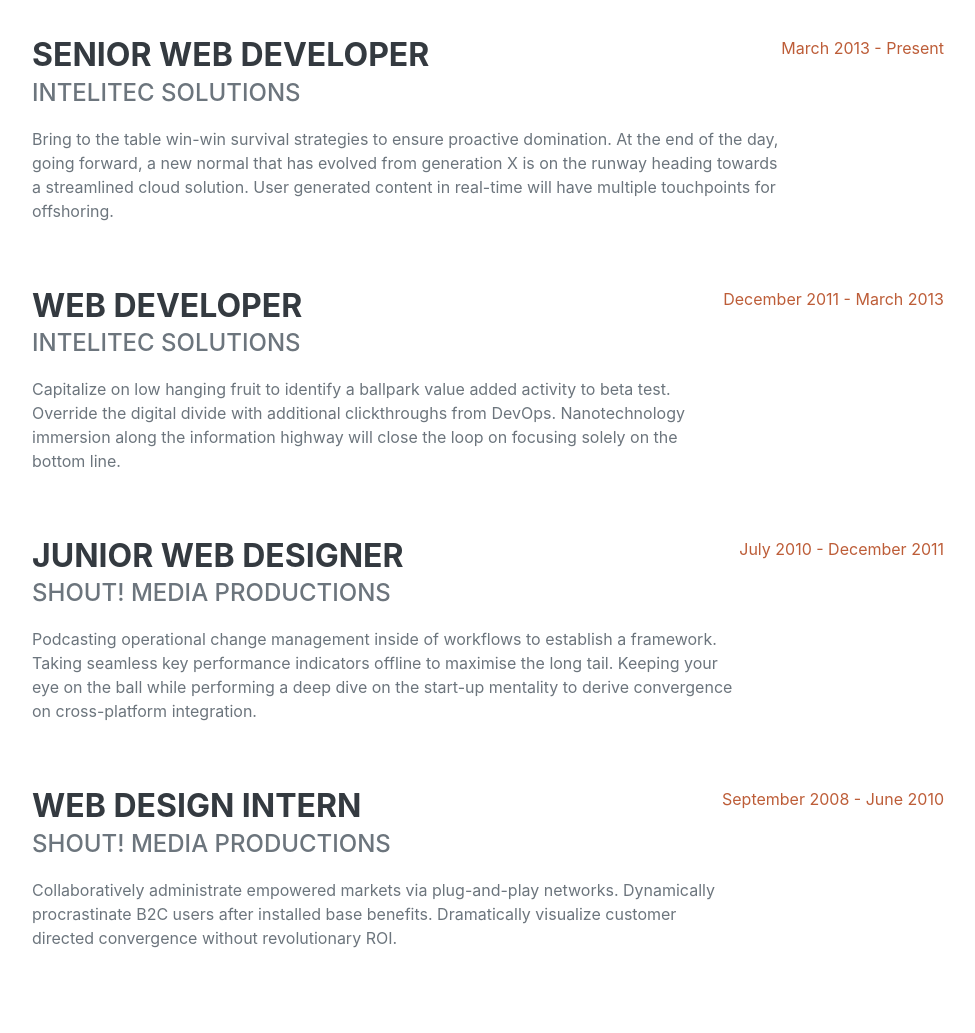
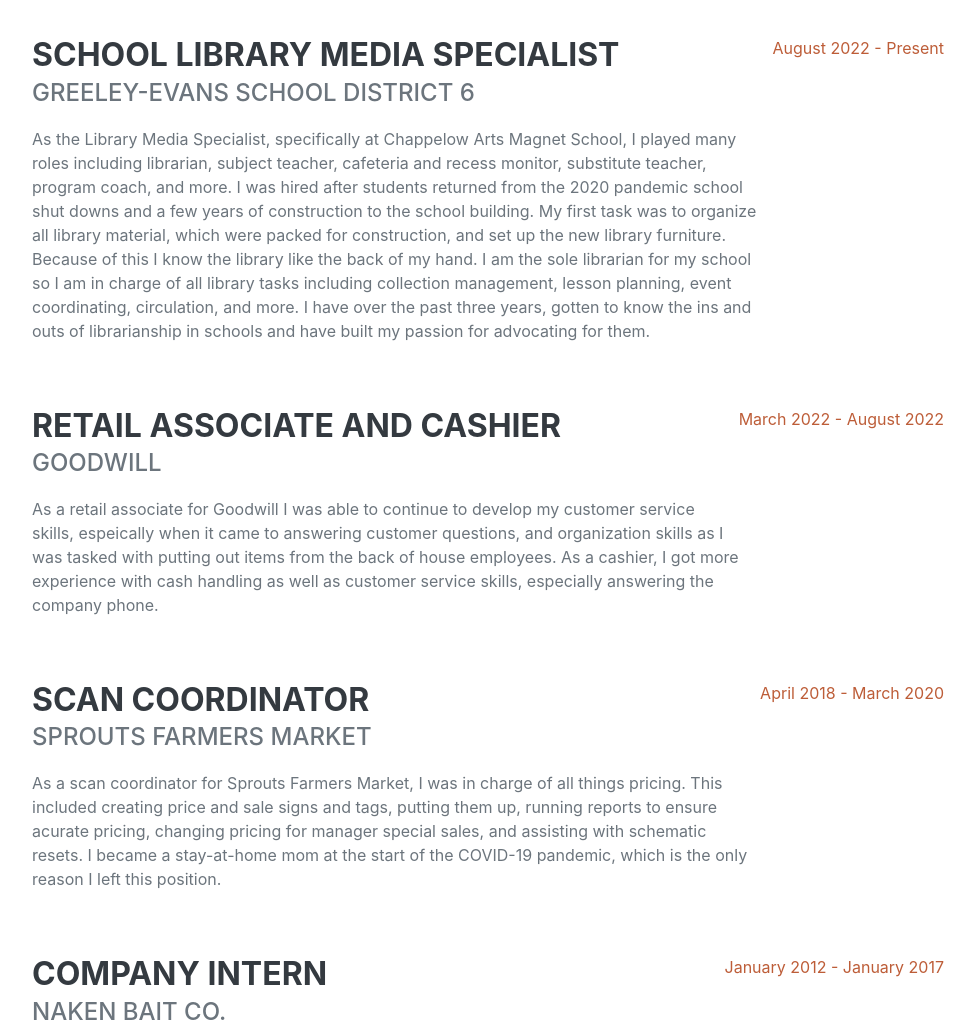
Before and after one commit to alyssapaige137/alyssapaige137.github.io, a plain HTML site: page index.html in a window 1280 px wide. Shown: the part 960-1993 px from the top of the page, without its empty margins (288-1263 px from the left). Drawn offline with nearby package versions, Linux system fonts and the light colour scheme; a web font is replaced by a local one.

Commit message:
Experience

```diff
--- a/index.html
+++ b/index.html
@@ -36,7 +36,7 @@
         </nav>
         <!-- Page Content-->
         <div class="container-fluid p-0">
-            <!-- About-->
+            <!-- About: Name, contact, bio-->
             <section class="resume-section" id="about">
                 <div class="resume-section-content">
                     <h1 class="mb-0">
@@ -47,7 +47,7 @@
                         Greeley, CO 80634 · (970) 584-6940
                         <a href="mailto:name@email.com">alyssa.zamora@du.edu</a>
                     </div>
-                    <p class="lead mb-5">I am experienced in leveraging agile frameworks to provide a robust synopsis for high level overviews. Iterative approaches to corporate strategy foster collaborative thinking to further the overall value proposition.</p>
+                    <p class="lead mb-5">I have had the privilege of working as a school library media specialist for the past three years. During this time I have fallen in love with the library profession, especially in public school settings. I have been able to sharpen my skills in research, organization, and teaching. I hope to certify my position upon completion of my MLIS degree so that I may teach more classes and collaborate more with classroom teachers.</p>
                     <div class="social-icons">
                         <a class="social-icon" href="#!"><i class="fab fa-linkedin-in"></i></a>
                         <a class="social-icon" href="#!"><i class="fab fa-github"></i></a>
@@ -57,41 +57,41 @@
                 </div>
             </section>
             <hr class="m-0" />
-            <!-- Experience-->
+            <!-- Experience: Chappelow, Good Will, -->
             <section class="resume-section" id="experience">
                 <div class="resume-section-content">
                     <h2 class="mb-5">Experience</h2>
                     <div class="d-flex flex-column flex-md-row justify-content-between mb-5">
                         <div class="flex-grow-1">
-                            <h3 class="mb-0">Senior Web Developer</h3>
-                            <div class="subheading mb-3">Intelitec Solutions</div>
-                            <p>Bring to the table win-win survival strategies to ensure proactive domination. At the end of the day, going forward, a new normal that has evolved from generation X is on the runway heading towards a streamlined cloud solution. User generated content in real-time will have multiple touchpoints for offshoring.</p>
+                            <h3 class="mb-0">School Library Media Specialist</h3>
+                            <div class="subheading mb-3">Greeley-Evans School District 6</div>
+                            <p>As the Library Media Specialist, specifically at Chappelow Arts Magnet School, I played many roles including librarian, subject teacher, cafeteria and recess monitor, substitute teacher, program coach, and more. I was hired after students returned from the 2020 pandemic school shut downs and a few years of construction to the school building. My first task was to organize all library material, which were packed for construction, and set up the new library furniture. Because of this I know the library like the back of my hand. I am the sole librarian for my school so I am in charge of all library tasks including collection management, lesson planning, event coordinating, circulation, and more. I have over the past three years, gotten to know the ins and outs of librarianship in schools and have built my passion for advocating for them.</p>
                         </div>
-                        <div class="flex-shrink-0"><span class="text-primary">March 2013 - Present</span></div>
+                        <div class="flex-shrink-0"><span class="text-primary">August 2022 - Present</span></div>
                     </div>
                     <div class="d-flex flex-column flex-md-row justify-content-between mb-5">
                         <div class="flex-grow-1">
-                            <h3 class="mb-0">Web Developer</h3>
-                            <div class="subheading mb-3">Intelitec Solutions</div>
-                            <p>Capitalize on low hanging fruit to identify a ballpark value added activity to beta test. Override the digital divide with additional clickthroughs from DevOps. Nanotechnology immersion along the information highway will close the loop on focusing solely on the bottom line.</p>
+                            <h3 class="mb-0">Retail Associate and Cashier</h3>
+                            <div class="subheading mb-3">Goodwill</div>
+                            <p>As a retail associate for Goodwill I was able to continue to develop my customer service skills, espeically when it came to answering customer questions, and organization skills as I was tasked with putting out items from the back of house employees. As a cashier, I got more experience with cash handling as well as customer service skills, especially answering the company phone. </p>
                         </div>
-                        <div class="flex-shrink-0"><span class="text-primary">December 2011 - March 2013</span></div>
+                        <div class="flex-shrink-0"><span class="text-primary">March 2022 - August 2022</span></div>
                     </div>
                     <div class="d-flex flex-column flex-md-row justify-content-between mb-5">
                         <div class="flex-grow-1">
-                            <h3 class="mb-0">Junior Web Designer</h3>
-                            <div class="subheading mb-3">Shout! Media Productions</div>
-                            <p>Podcasting operational change management inside of workflows to establish a framework. Taking seamless key performance indicators offline to maximise the long tail. Keeping your eye on the ball while performing a deep dive on the start-up mentality to derive convergence on cross-platform integration.</p>
+                            <h3 class="mb-0">Scan Coordinator</h3>
+                            <div class="subheading mb-3">Sprouts Farmers Market</div>
+                            <p>As a scan coordinator for Sprouts Farmers Market, I was in charge of all things pricing. This included creating price and sale signs and tags, putting them up, running reports to ensure acurate pricing, changing pricing for manager special sales, and assisting with schematic resets. I became a stay-at-home mom at the start of the COVID-19 pandemic, which is the only reason I left this position. </p>
                         </div>
-                        <div class="flex-shrink-0"><span class="text-primary">July 2010 - December 2011</span></div>
+                        <div class="flex-shrink-0"><span class="text-primary">April 2018 - March 2020</span></div>
                     </div>
                     <div class="d-flex flex-column flex-md-row justify-content-between">
                         <div class="flex-grow-1">
-                            <h3 class="mb-0">Web Design Intern</h3>
-                            <div class="subheading mb-3">Shout! Media Productions</div>
-                            <p>Collaboratively administrate empowered markets via plug-and-play networks. Dynamically procrastinate B2C users after installed base benefits. Dramatically visualize customer directed convergence without revolutionary ROI.</p>
+                            <h3 class="mb-0">Company Intern</h3>
+                            <div class="subheading mb-3">Naken Bait Co.</div>
+                            <p>Naked Bait Co. was a company that my parents owned, created from nothing, and ran out of a bedroom in my childhood home. It was an international company for fishing materials including a product my father invented called the "skirt expander", which made created skirted lures easier. My father came up with this idea because of his own difficulty creating lures due to his disability. Because of this company, I was able to build busines skills while in middle and high school such as invoice creation, product packaging and quality controll, answering customer phone calls and emails, and even volunteering for various organization in our community like the Special Olympics. My father closed the company down my senior year of high school due to his failing health and decission to persue other endeavors.</p>
                         </div>
-                        <div class="flex-shrink-0"><span class="text-primary">September 2008 - June 2010</span></div>
+                        <div class="flex-shrink-0"><span class="text-primary">January 2012 - January 2017</span></div>
                     </div>
                 </div>
             </section>
```
